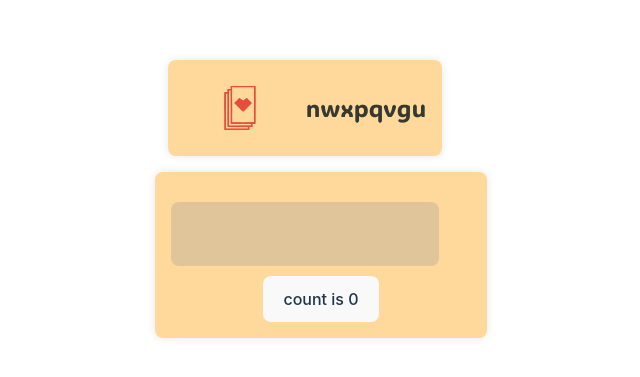
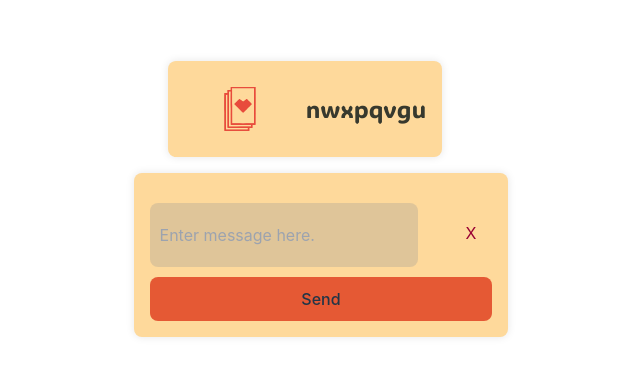
Before and after one commit to esyeng/msg_encoder, a React (Vite) app in the folder client/: page / in a window 1280 px wide. Shown: the part 193-570 px from the top of the page, without its empty margins (335-975 px from the left). Built offline with nearby package versions, Linux system fonts and the light colour scheme; no server answers.

Commit message:
Update Card with basic form cotrol

```diff
--- a/client/src/components/Card.tsx
+++ b/client/src/components/Card.tsx
@@ -1,18 +1,75 @@
-import React, { useState } from 'react'
-import { CardStyles } from '../styled-components'
-import TextInput from './TextInput'
+import React, { useState } from 'react';
+import { CardStyles, StyledButton } from '../styled-components';
+import TypedMessage from './TypedMessage';
+import styled from 'styled-components';
 
 const Card: React.FC = () => {
-    const [count, setCount] = useState(0)
+    const [message, setMessage] = useState<string>('');
+    const [typedMessage, setTypedMessage] = useState<string>('');
+    const [rerender, setRerender] = useState<boolean>(false);
+    const handlePrint = () => {
+        setTypedMessage(message);
+        setRerender(!rerender);
+    };
+
+    const handleMsgChange = (event: React.ChangeEvent<HTMLInputElement>) => {
+        setMessage(event.target.value);
+    }
+
+    const handleClear = () => {
+        setMessage('');
+        setTypedMessage('');
+    }
 
     return (
-        <CardStyles className="md:container md:mx-auto">
-            <TextInput/>
-            <button onClick={() => setCount((count) => count + 1)}>
-                count is {count}
-            </button>
+        <CardStyles className="md:container md:mx-auto flex flex-col justify-center align-middle">
+            <Container>
+                <Text
+                    placeholder="Enter message here."
+                    value={message}
+                    onChange={handleMsgChange}
+                />
+                <ClearIcon onClick={handleClear}>X</ClearIcon>
+            </Container>
+            <StyledButton onClick={handlePrint}>Send</StyledButton>
+            {rerender && typedMessage ? <TypedMessage message={typedMessage} className="text-black text-lg" /> : <></>}
         </CardStyles>
-    )
-}
+    );
+};
 
 export default Card;
+
+
+const Container = styled.div`
+    display: flex;
+    flex-direction: row;
+    align-items: stretch;
+    justify-content: space-between;
+`;
+
+const Text = styled.input`
+    display: flex;
+    border: none;
+    outline: none;
+    padding: 10px;
+    margin-bottom: 10px;
+    margin-top: 14px;
+    height: 4rem;
+    cursor: underline;
+    border-radius: 0.5rem;
+    background-color: #b6aa956f;
+    flex-direction: column;
+    align-items: center;
+    justify-content: center;
+    color: #fff;
+    `;
+
+const ClearIcon = styled.div`
+    display: flex;
+    align-items: center;
+    justify-content: center;
+    margin-right: 1rem;
+    margin-left: 1rem;
+    cursor: pointer;
+    color: #990033ff;
+    `;
--- a/client/src/components/TextInput.tsx
+++ /dev/null
@@ -1,28 +0,0 @@
-import React from 'react';
-import styled from 'styled-components';
-
-const TextInput = () => {
-    return (
-        <Text>
-        </Text>
-    )
-}
-
-export default TextInput;
-
-const Text = styled.input`
-    display: flex;
-    border: none;
-    outline: none;
-    padding: 10px;
-    margin-bottom: 10px;
-    margin-top: 14px;
-    height: 4rem;
-    cursor: underline;
-    border-radius: 0.5rem;
-    background-color: #b6aa956f;
-    flex-direction: column;
-    align-items: center;
-    justify-content: center;
-    /* margin: 0 auto; */
-`;
--- /dev/null
+++ b/client/src/components/TypedMessage.tsx
@@ -0,0 +1,52 @@
+import React, { useEffect, useState } from 'react';
+import styled from 'styled-components';
+
+interface TypedMessageProps {
+    message: string;
+    className?: string;
+}
+
+const TypedMessage: React.FC<TypedMessageProps> = ({ message, className }) => {
+    const typingDelay = 40; // Delay between each character in milliseconds
+
+    const [displayedMessage, setDisplayedMessage] = useState('');
+
+    useEffect(() => {
+        let index = 0;
+        const intervalId = setInterval(() => {
+            setDisplayedMessage(prev => prev ? prev + message[index - 1] : message[index]);
+            index++;
+
+            if (index === message.length) {
+                clearInterval(intervalId);
+            }
+        }, typingDelay);
+
+        // Cleanup interval on component unmount
+        return () => {
+            clearInterval(intervalId);
+        };
+    }, [message, typingDelay]);
+
+    return (
+        <Container>
+            <Text className={className}>{displayedMessage}</Text>
+        </Container>
+    );
+};
+
+const Container = styled.div`
+        padding: 15,
+        marginBottom: 0,
+        marginTop: 30,
+        alignSelf: 'flex-start',
+        flex: 1,
+        borderRadius: 10
+`;
+
+const Text = styled.text`
+        fontSize: 18,
+        color: '#000'
+`;
+
+export default TypedMessage;
--- a/client/src/styled-components.tsx
+++ b/client/src/styled-components.tsx
@@ -44,15 +44,12 @@ export const Title = styled.h1`
 `
 export const StyledButton = styled.button`
     display: flex;
+    background-color: #e55934ff;
     align-items: center;
     justify-content: center;
-    background: transparent;
     border: none;
-    outline: none;
     padding: 10px;
-    margin-right: 10px;
-    height: 4rem;
-    width: 7rem;
+    flex-basis: 1;
 
     &:hover {
         background: rgba(0, 0, 0, 0.1);
```
Also changed, not shown: 1 other file (tests, documents, lock files or other folders).
